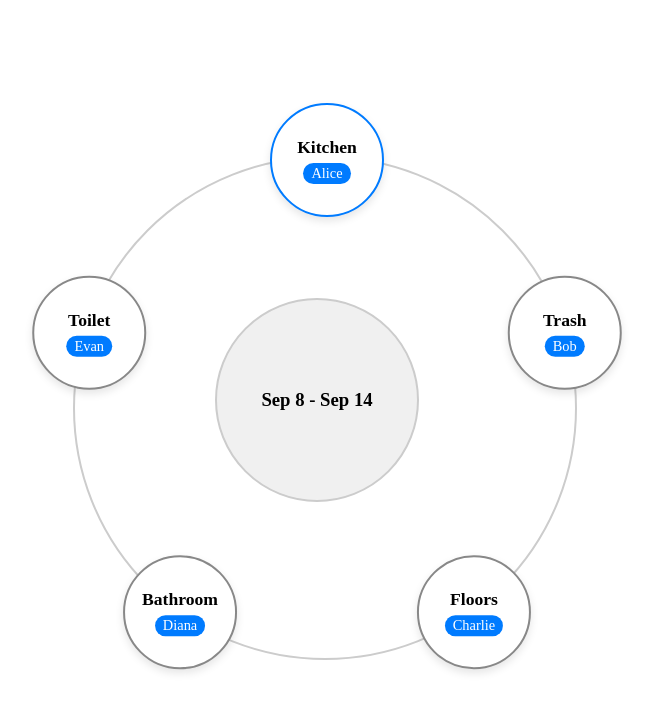
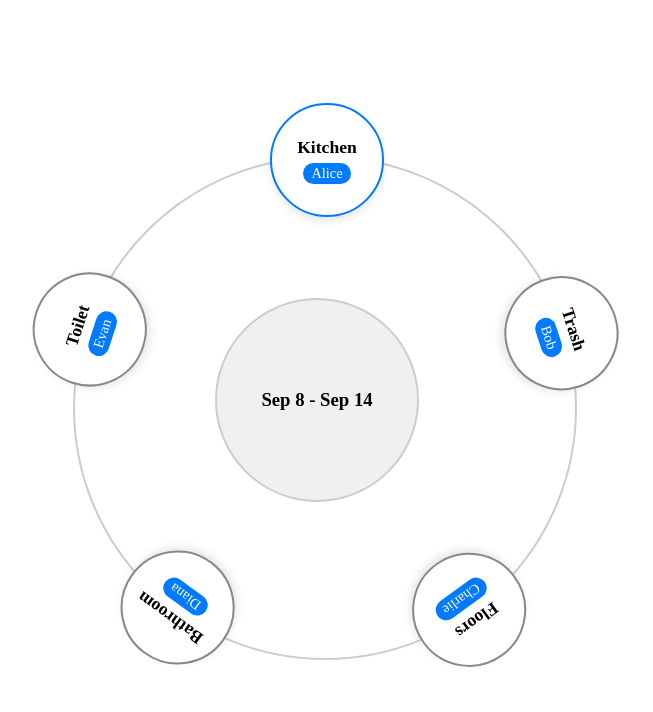
Before and after one commit to DanielRachev/scheduler, a React (Vite) app: page / in a window 1280 px wide. Shown: the top 712 px of the page, without its empty margins (323-976 px from the left). Built offline with nearby package versions, Linux system fonts and the light colour scheme.

Commit message:
fix: Fix text rotation of task.

```diff
--- a/src/App.css
+++ b/src/App.css
@@ -58,6 +58,14 @@
   z-index: 10;
 }
 
+.task-card-container {
+  position: absolute;
+  top: 0;
+  left: 0;
+  width: 100%;
+  height: 100%;
+}
+
 .task-card .task-name {
   font-weight: bold;
   font-size: 1.1em;
--- a/src/components/TaskCard.jsx
+++ b/src/components/TaskCard.jsx
@@ -1,14 +1,20 @@
 function TaskCard({ task, roommate, rotation, isActive }) {
-  const style = {
-    transform: `rotateZ(${rotation}deg) translateY(-250px) rotateZ(${-rotation}deg)`
+  const containerStyle = {
+    transform: `rotateZ(${rotation}deg)`
+  };
+
+  const cardStyle = {
+    transform: 'translateY(-250px)'
   };
 
   const cardClassName = `task-card ${isActive ? 'active' : ''}`;
 
   return (
-    <div className={cardClassName} style={style}>
-      <div className="task-name">{task}</div>
-      <div className="roommate-name">{roommate}</div>
+    <div style={containerStyle} className="task-card-container">
+      <div className={cardClassName} style={cardStyle}>
+        <div className="task-name">{task}</div>
+        <div className="roommate-name">{roommate}</div>
+      </div>
     </div>
   );
 }
```
